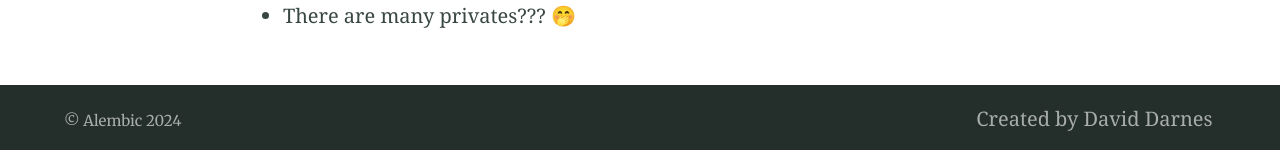
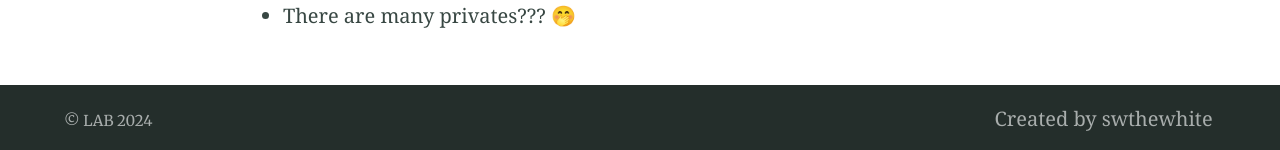
Before and after one commit to swthewhite-lab/swthewhite-lab.github.io, a Jekyll site: the page built from index.md, in a window 1280 px wide. Shown: the part 938-1088 px from the top of the page. Built offline with Jekyll 4.4.1, drawn with Linux system fonts in a browser that asks for light colours.

Commit message:
Update _config.yml

```diff
--- a/_config.yml
+++ b/_config.yml
@@ -44,10 +44,10 @@ author: DavidDarnes # jekyll-seo-tag > default author
 social: # jekyll-seo-tag > social overrides
   name: David Darnes # jekyll-seo-tag > real name
   links:  # jekyll-seo-tag > social aliases (sameAs)
-    - https://twitter.com/DavidDarnes
-    - https://www.facebook.com/daviddarnes
-    - https://www.linkedin.com/in/daviddarnes
-    - https://github.com/daviddarnes
+    - https://twitter.com/swthewhite
+    - https://www.facebook.com/swthewhite
+    - https://www.linkedin.com/in/swthewhite
+    - https://github.com/swthewhite
 # markdown: CommonMark # Markdown parse settings, CommonMark performs slightly better an others in build time
 # commonmark:
   # options: ["SMART", "FOOTNOTES"]
@@ -100,14 +100,14 @@ defaults:
 
 # 7. Site settings
 encoding: utf-8 # Make sure the encoding is right
-lang: en-GB # Set the site language
-title: "Alembic" # Site name or title, also used in jekyll-seo-tag
+lang: en-us # Set the site language
+title: "LAB" # Site name or title, also used in jekyll-seo-tag
 logo: "/assets/logos/logo.svg" # Site logo, also used in jekyll-seo-tag
 description: "Alembic is a starting point for Jekyll projects. Rather than starting from scratch, this boilerplate is designed to get the ball rolling immediately" # Site description and default description, also used in jekyll-seo-tag
 url: "https://alembic.darn.es" # Site url, also used in jekyll-seo-tag
 baseurl: ""
 repo: "https://github.com/daviddarnes/alembic"
-email: "me@daviddarnes.com"
+email: "swthewhite@gmail.com"
 # disqus: "alembic-1" # Blog post comments, uncomment the option and set the site ID from your Disqus account
 # date_format: "%-d %B %Y" # Blog post date formatting using placeholder formatting
 # google_analytics: ""
@@ -141,13 +141,13 @@ navigation_header:
   url: /search/
 
 navigation_footer:
-- title: Created by David Darnes
-  url: https://darn.es
+- title: Created by swthewhite
+  url: https://github.com/swthewhite
 
 social_links: # Appears in sidebar. Set the urls then uncomment and comment out as desired
-  Twitter: https://twitter.com/DavidDarnes
-  LinkedIn: https://www.linkedin.com/in/daviddarnes
-  GitHub: https://github.com/daviddarnes
+  Twitter: https://twitter.com/swthewhite
+  LinkedIn: https://www.linkedin.com/in/swthewhite
+  GitHub: https://github.com/swthewhite
   link: https://darn.es
   RSS: /feed.xml
 
```
